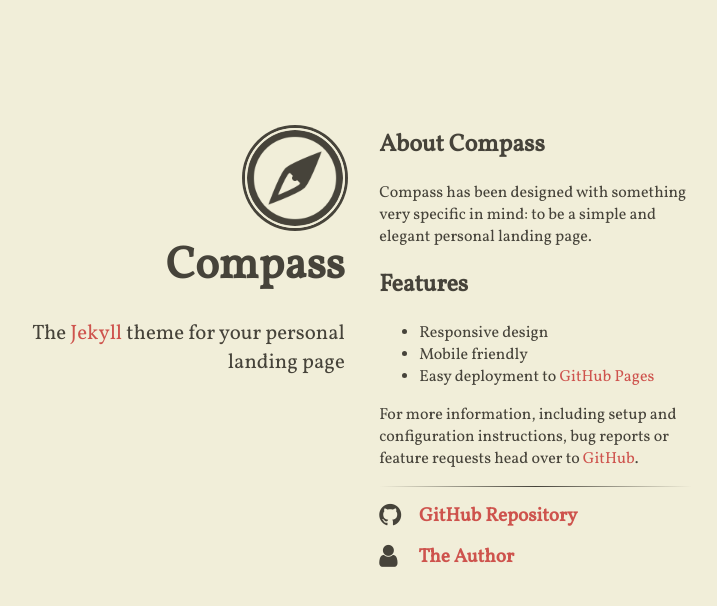
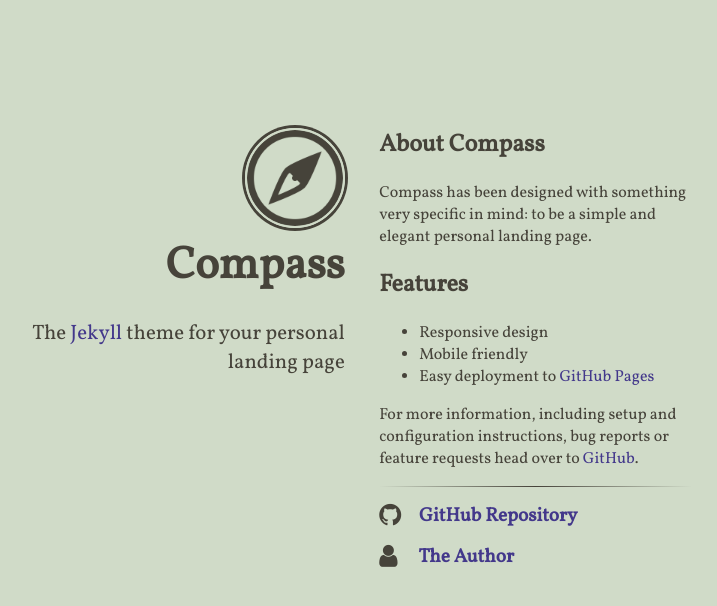
Before and after one commit to dylankarlsson/dylankarlsson.github.io, a Jekyll site: the page built from index.html, in a window 1280 px wide. Shown: the top 606 px of the page, without its empty margins (288-1005 px from the left). Built offline with Jekyll 4.4.1, drawn with Linux system fonts in a browser that asks for light colours; nearby versions of some CDN libraries.

Commit message:
color change

```diff
--- a/assets/main.scss
+++ b/assets/main.scss
@@ -2,8 +2,8 @@
 ---
 
 $text-color: #46433A;
-$anchor-text-color: #CE534D;
-$background-color: #F1EED9;
+$anchor-text-color: #43388B;
+$background-color: #D0DBC8;
 
 body {
 	font-family: 'Vollkorn', serif;
```
Also changed, not shown: 1 other file.
